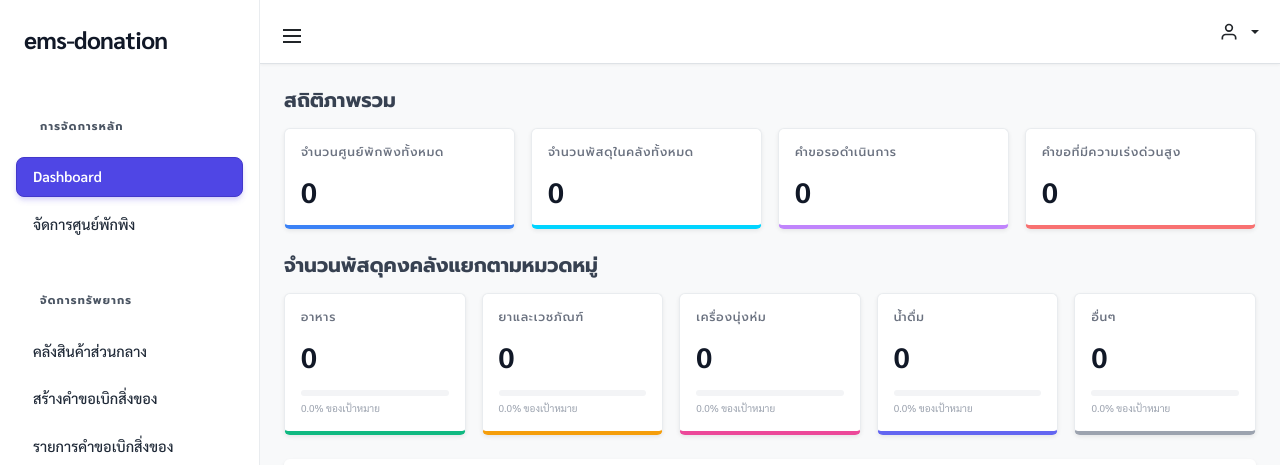
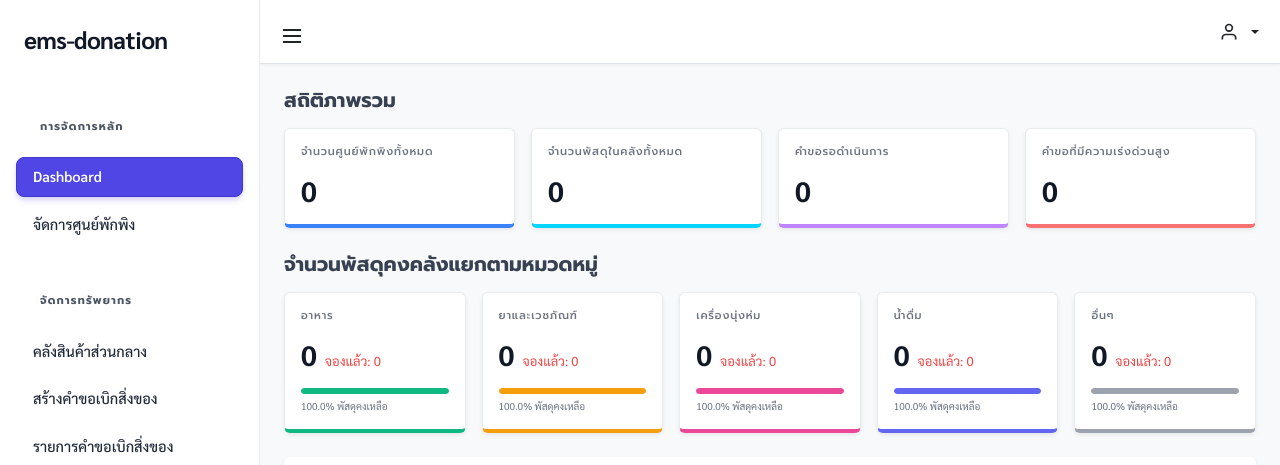
Before and after one commit to SSmikey/ems-donation, a Next.js app: page /dashboard in a window 1280 px wide. Shown: the top 465 px of the page. Built offline with nearby package versions, Linux system fonts and the light colour scheme; no server answers; the database is empty.

Commit message:
update statcard parcels in inventory

```diff
--- a/src/app/api/dashboard/stats/route.ts
+++ b/src/app/api/dashboard/stats/route.ts
@@ -31,13 +31,14 @@ export async function GET() {
         const inventoryByCategory = inventoryItems.reduce((acc: any, item) => {
             const category = item.category || 'อื่นๆ';
             if (!acc[category]) {
-                acc[category] = { count: 0, totalQuantity: 0 };
+                acc[category] = { count: 0, totalQuantity: 0, totalReservedQuantity: 0 };
             }
             acc[category].count += 1;
             acc[category].totalQuantity += item.quantity;
+            acc[category].totalReservedQuantity += (item.reservedQuantity || 0);
             return acc;
         }, defaultCategories.reduce((acc: any, cat) => {
-            acc[cat] = { count: 0, totalQuantity: 0 };
+            acc[cat] = { count: 0, totalQuantity: 0, totalReservedQuantity: 0 };
             return acc;
         }, {}));
 
--- a/src/app/dashboard/page.tsx
+++ b/src/app/dashboard/page.tsx
@@ -155,6 +155,7 @@ export default function Dashboard() {
               {Object.keys(categories).length > 0 ? (
                 Object.entries(categories).map(([name, data]: [string, any]) => {
                   const totalQty = data.totalQuantity;
+                  const reservedQty = data.totalReservedQuantity || 0;
 
                   // Map specific colors to categories for consistency and variety
                   const categoryColorMap: any = {
@@ -166,13 +167,18 @@ export default function Dashboard() {
                   };
 
                   const color = categoryColorMap[name] || 'cyan';
-                  const progress = (totalQty / 50000) * 100;
+
+                  // Progress is the % of available items (Total - Reserved) / Total
+                  const progress = totalQty > 0
+                    ? ((totalQty - reservedQty) / totalQty) * 100
+                    : 100;
 
                   return (
                     <div key={name} className="col">
                       <StatCard
                         title={name}
                         value={totalQty.toLocaleString()}
+                        subtitle={`จองแล้ว: ${reservedQty.toLocaleString()}`}
                         color={color as any}
                         progress={progress}
                       />
--- a/src/components/StatCard.tsx
+++ b/src/components/StatCard.tsx
@@ -1,6 +1,7 @@
 interface StatCardProps {
   title: string;
   value: string;
+  subtitle?: string;
   color: 'cyan' | 'purple' | 'red' | 'green' | 'gray' | 'blue' | 'orange' | 'pink' | 'indigo';
   progress?: number;
 }
@@ -20,6 +21,7 @@ const colorMap = {
 export default function StatCard({
   title,
   value,
+  subtitle,
   color,
   progress,
 }: StatCardProps) {
@@ -44,21 +46,28 @@ export default function StatCard({
     >
       <div className="card-body d-flex flex-column justify-content-between">
         <div>
-          <h6 className="text-uppercase fw-700 mb-3" style={{ fontSize: '12px', letterSpacing: '0.8px', color: '#6b7280' }}>
+          <h6 className="text-uppercase fw-700 mb-3" style={{ fontSize: '11px', letterSpacing: '0.8px', color: '#6b7280' }}>
             {title}
           </h6>
         </div>
         <div>
-          <p className="display-6 fw-bold mb-0" style={{ fontSize: '28px', color: '#111827' }}>
-            {value}
-          </p>
+          <div className="d-flex align-items-baseline gap-2">
+            <p className="display-6 fw-bold mb-0" style={{ fontSize: '28px', color: '#111827' }}>
+              {value}
+            </p>
+            {subtitle && (
+              <span className="fw-500" style={{ fontSize: '13px', color: '#ef4444' }}>
+                {subtitle}
+              </span>
+            )}
+          </div>
           {progress !== undefined && (
             <div className="mt-3">
               <div className="progress" style={{ height: '6px', backgroundColor: '#f3f4f6', borderRadius: '3px' }}>
                 <div
                   className="progress-bar"
                   style={{
-                    width: `${Math.min(100, progress)}%`,
+                    width: `${Math.max(0, Math.min(100, progress))}%`,
                     backgroundColor: colorMap[color],
                     borderRadius: '3px',
                     transition: 'width 1s ease-in-out'
@@ -66,7 +75,9 @@ export default function StatCard({
                 />
               </div>
               <div className="d-flex justify-content-between mt-1">
-                <span style={{ fontSize: '10px', color: '#9ca3af' }}>{progress.toFixed(1)}% ของเป้าหมาย</span>
+                <span className="fw-600" style={{ fontSize: '10px', color: '#6b7280' }}>
+                  {progress.toFixed(1)}% พัสดุคงเหลือ
+                </span>
               </div>
             </div>
           )}
```
